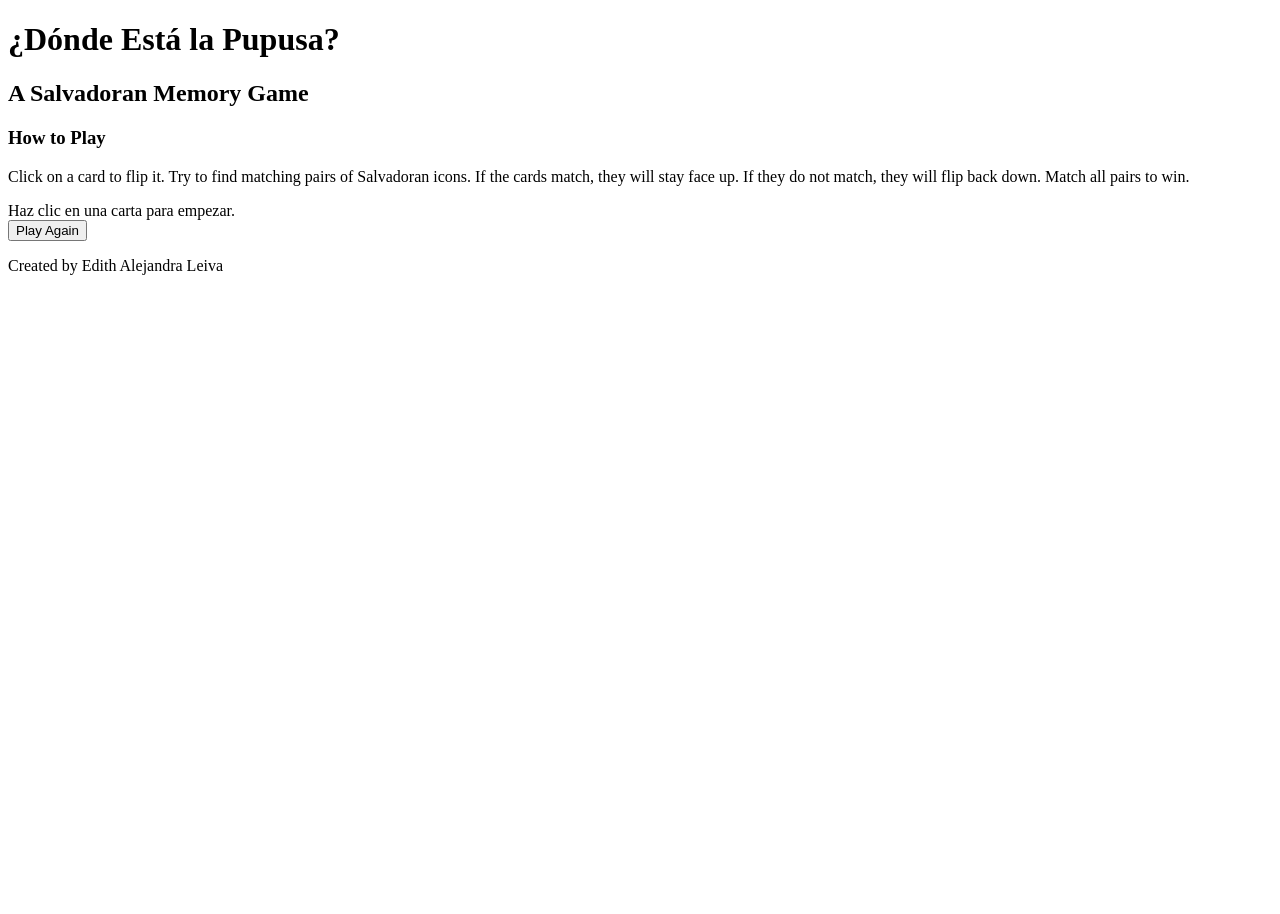
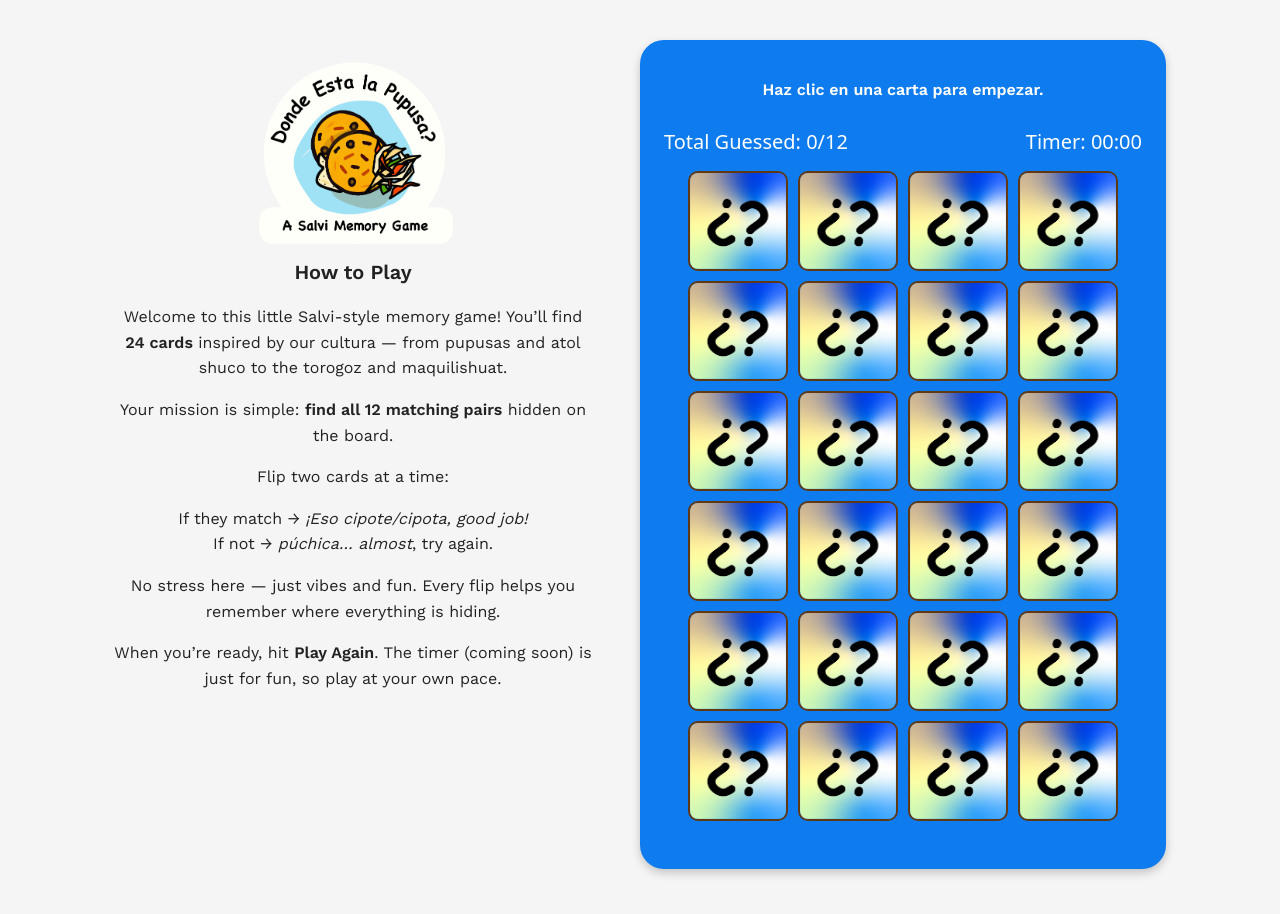
Before and after one commit to edithaleiva/browser-memory-game, a plain HTML site: page index.html in a window 1280 px wide. Before the commit the page ends 800 px from the top, so only its background shows below. Drawn offline with nearby package versions, Linux system fonts and the light colour scheme; a web font is replaced by a local one.

Commit message:
Add images and finalize memory game

```diff
--- a/app.js
+++ b/app.js
@@ -0,0 +1,275 @@
+// app.js
+// ¿Dónde Está la Pupusa? - A Salvadoran Memory Game
+
+/*-------------------------------- Constants --------------------------------*/
+
+// BASE_CARDS, MATCH_MESSAGES, MISMATCH_MESSAGES, WIN_MESSAGE
+// come from data.js
+
+
+/*---------------------------- State (Variables) ----------------------------*/
+
+// Deck of cards currently in play (after duplicating + shuffling)
+let deck = [];
+
+let firstSelectedCard = null;
+let secondSelectedCard = null;
+let matchedPairs = 0;
+let isBoardLocked = false;
+let isGameOver = false;
+let currentMessage = '';
+
+// timer state
+let secondsElapsed = 0;
+let timerInterval = null;
+let hasGameStarted = false;
+
+/*------------------------ Cached Element References ------------------------*/
+
+const boardEl = document.getElementById('board');
+const messageEl = document.getElementById('message');
+const playAgainBtn = document.getElementById('play-again');
+
+const guessedCountEl = document.getElementById('guessed-count');
+const totalPairsEl = document.getElementById('total-pairs');
+const timerEl = document.getElementById('timer');
+
+/*----------------------------- Event Listeners -----------------------------*/
+
+boardEl.addEventListener('click', handleBoardClick);
+playAgainBtn.addEventListener('click', init);
+
+/*-------------------------------- Functions --------------------------------*/
+
+// Initialize / reset the entire game
+function init() {
+  const duplicatedCards = BASE_CARDS.concat(BASE_CARDS);
+
+  deck = duplicatedCards.map((card, index) => {
+    return {
+      id: `${card.type}-${index}`,
+      type: card.type,
+      label: card.label,
+      imgSrc: card.imgSrc,
+      flipped: false,
+      matched: false,
+    };
+  });
+
+  shuffleArray(deck);
+
+  firstSelectedCard = null;
+  secondSelectedCard = null;
+  matchedPairs = 0;
+  isBoardLocked = false;
+  isGameOver = false;
+  currentMessage = 'Haz clic en una carta para empezar.';
+
+  // stats
+  totalPairsEl.textContent = BASE_CARDS.length;
+  guessedCountEl.textContent = matchedPairs;
+
+  // reset timer (but don't start it yet)
+  resetTimer();
+
+  // Hide play again button initially
+  playAgainBtn.style.display = 'none';
+
+  render();
+}
+
+// Render the current game state to the DOM
+function render() {
+  // Clear the board
+  boardEl.innerHTML = '';
+
+  // Render each card
+  deck.forEach((card) => {
+    const cardEl = document.createElement('div');
+    cardEl.classList.add('card');
+
+    // Store card id in a data attribute
+    cardEl.dataset.id = card.id;
+
+    // FRONT (flipped or matched)
+    if (card.flipped || card.matched) {
+      cardEl.classList.remove('card-back');
+      cardEl.classList.add('card-front');
+
+      const imgEl = document.createElement('img');
+      imgEl.src = card.imgSrc;
+      imgEl.alt = card.label;
+      cardEl.appendChild(imgEl);
+    }
+    // BACK (face down)
+    else {
+      cardEl.classList.remove('card-front');
+      cardEl.classList.add('card-back');
+
+      const backImg = document.createElement('img');
+      backImg.src = './images/card-back.png';
+      backImg.alt = 'card back';
+      cardEl.appendChild(backImg);
+    }
+
+    boardEl.appendChild(cardEl);
+  });
+
+  // ---- UPDATE MESSAGE + STATS EVERY RENDER ----
+  messageEl.textContent = currentMessage;
+
+  // this is the key line for "Total Guessed"
+  guessedCountEl.textContent = matchedPairs;
+  totalPairsEl.textContent = BASE_CARDS.length;
+
+  // ---- WIN CHECK ----
+  const totalPairs = BASE_CARDS.length;
+  if (matchedPairs === totalPairs) {
+    isGameOver = true;
+    currentMessage = WIN_MESSAGE;
+    messageEl.textContent = currentMessage;
+    playAgainBtn.style.display = 'inline-block';
+
+    // stop timer on win
+    clearInterval(timerInterval);
+    timerInterval = null;
+    hasGameStarted = false;
+  } else {
+    if (!isGameOver) {
+      playAgainBtn.style.display = 'none';
+    }
+  }
+}
+
+function handleBoardClick(event) {
+  // Find the nearest .card element, even if the img was clicked
+  const cardEl = event.target.closest('.card');
+
+  // If the click wasn't on a card at all, do nothing
+  if (!cardEl) return;
+
+  // If the board is locked (waiting for mismatch timeout), do nothing
+  if (isBoardLocked) return;
+
+  // Find the card in the deck using the data-id
+  const cardId = cardEl.dataset.id;
+  const clickedCard = deck.find((card) => card.id === cardId);
+
+  if (!clickedCard) return;
+
+  // Ignore if card already flipped or matched
+  if (clickedCard.flipped || clickedCard.matched) return;
+
+  // Flip the clicked card
+  clickedCard.flipped = true;
+
+  //Start timer on first flip
+  // Start timer on the very first flip
+  if (!hasGameStarted) {
+    hasGameStarted = true;
+    startTimer();
+  }
+
+  // If this is the first selection
+  if (!firstSelectedCard) {
+    firstSelectedCard = clickedCard;
+    currentMessage = 'Elegí otra carta para ver si hace juego.';
+    render();
+    return;
+  }
+
+  // Otherwise, this is the second selection
+  secondSelectedCard = clickedCard;
+  isBoardLocked = true; // lock the board while checking
+  render();
+
+  // Check for match
+  checkForMatch();
+}
+
+// Compare the two selected cards and handle match / mismatch
+function checkForMatch() {
+  if (!firstSelectedCard || !secondSelectedCard) {
+    isBoardLocked = false;
+    return;
+  }
+
+  if (firstSelectedCard.type === secondSelectedCard.type) {
+    // MATCH ✅
+    firstSelectedCard.matched = true;
+    secondSelectedCard.matched = true;
+
+    // increase pair count
+    matchedPairs += 1;
+
+    // Random match message
+    currentMessage = getRandomItem(MATCH_MESSAGES);
+
+    // Reset selection
+    firstSelectedCard = null;
+    secondSelectedCard = null;
+    isBoardLocked = false;
+
+    render();
+  } else {
+    // MISMATCH ❌
+    currentMessage = getRandomItem(MISMATCH_MESSAGES);
+    render();
+
+    // After a short delay, flip them back
+    setTimeout(() => {
+      firstSelectedCard.flipped = false;
+      secondSelectedCard.flipped = false;
+
+      firstSelectedCard = null;
+      secondSelectedCard = null;
+      isBoardLocked = false;
+
+      render();
+    }, 1000);
+  }
+}
+
+// Helper to shuffle an array in place (Fisher-Yates)
+function shuffleArray(arr) {
+  for (let i = arr.length - 1; i > 0; i--) {
+    const j = Math.floor(Math.random() * (i + 1));
+    const temp = arr[i];
+    arr[i] = arr[j];
+    arr[j] = temp;
+  }
+}
+
+// Helper to get a random item from an array
+function getRandomItem(arr) {
+  const index = Math.floor(Math.random() * Math.random() * arr.length);
+  return arr[index];
+}
+
+// Timer helpers
+function updateTimerDisplay() {
+  const minutes = String(Math.floor(secondsElapsed / 60)).padStart(2, '0');
+  const seconds = String(secondsElapsed % 60).padStart(2, '0');
+  timerEl.textContent = `${minutes}:${seconds}`;
+}
+
+function startTimer() {
+  if (timerInterval) return; // already running
+  timerInterval = setInterval(() => {
+    secondsElapsed++;
+    updateTimerDisplay();
+  }, 1000);
+}
+
+function resetTimer() {
+  clearInterval(timerInterval);
+  timerInterval = null;
+  secondsElapsed = 0;
+  hasGameStarted = false;
+  updateTimerDisplay();
+}
+
+/*----------------------------- Start the Game ------------------------------*/
+
+// Run init once when the page loads
+init();
--- /dev/null
+++ b/data.js
@@ -0,0 +1,85 @@
+// data.js
+// Card data for "¿Dónde Está la Pupusa?" memory game
+
+const BASE_CARDS = [
+  {
+    type: 'torogoz',
+    label: 'Torogoz',
+    imgSrc: './images/torogoz.png',
+  },
+  {
+    type: 'maquilishuat',
+    label: 'Maquilishuat',
+    imgSrc: './images/maquilishuat.png',
+  },
+  {
+    type: 'el-salvador',
+    label: 'El Salvador',
+    imgSrc: './images/el-salvador.png',
+  },
+  {
+    type: 'tamales-de-elote',
+    label: 'Tamales de Elote',
+    imgSrc: './images/tamales-de-elote.png',
+  },
+  {
+    type: 'garrobo',
+    label: 'Garrobo',
+    imgSrc: './images/garrobo.png',
+  },
+  {
+    type: 'flor-de-izote',
+    label: 'Flor de Izote',
+    imgSrc: './images/flor-de-izote.png',
+  },
+  {
+    type: 'barro-negro',
+    label: 'Barro Negro',
+    imgSrc: './images/barro-negro.png',
+  },
+  {
+    type: 'tamales-de-gallina',
+    label: 'Tamales de Gallina',
+    imgSrc: './images/tamales-de-gallina.png',
+  },
+  {
+    type: 'atol-shuco',
+    label: 'Atol Shuco',
+    imgSrc: './images/atol-shuco.png',
+  },
+  {
+    type: 'mango-verde',
+    label: 'Mango Verde',
+    imgSrc: './images/mango-verde.png',
+  },
+  {
+    type: 'casa-de-adobo',
+    label: 'Casa de Adobo',
+    imgSrc: './images/casa-de-adobo.png',
+  },
+  {
+    type: 'pupusas',
+    label: 'Pupusas',
+    imgSrc: './images/pupusas.png',
+  },
+];
+
+// Funny phrases when the player finds a match
+const MATCH_MESSAGES = [
+  'Eso cipote/cipota, good job.',
+  'Vaya pues, encontraste un par.',
+  'Púchica, qué suerte la tuya.',
+  'Ahí va agarrando ritmo la cosa.',
+];
+
+// Funny phrases when the player misses
+const MISMATCH_MESSAGES = [
+  'Casi, casi… try again.',
+  'Ni modo, así es la vida.',
+  'Te faltó un poquito, cipote/cipota.',
+  'Esa no era. Probá otra vez.',
+];
+
+// Win message
+const WIN_MESSAGE =
+  'Ganaste. Ya encontraste todas las parejitas y recuerdos Salvi.';
--- a/index.html
+++ b/index.html
@@ -2,45 +2,82 @@
 <html lang="en">
   <head>
     <meta charset="UTF-8" />
-    <title>¿Dónde Está la Pupusa? - A Salvadoran Memory Game</title>
-    <meta name="viewport" content="width=device-width, initial-scale=1.0" />
+    <title>Donde Esta la Pupusa?</title>
+
+    <!-- Google Fonts -->
+    <link
+      href="https://fonts.googleapis.com/css2?family=Sour+Gummy:wght@300;400;500;600;700&family=Work+Sans:wght@300;400;500;600&display=swap"
+      rel="stylesheet"
+    />
+
     <link rel="stylesheet" href="./style.css" />
   </head>
   <body>
-    <header>
-      <h1>¿Dónde Está la Pupusa?</h1>
-      <h2>A Salvadoran Memory Game</h2>
-    </header>
+    <main class="layout">
+      <!-- LEFT: Instructions -->
+      <section id="instructions">
+        <img
+  src="./images/pupusa-header.png"
+  alt="Pupusa illustration"
+  class="instructions-img"
+/>
+        <h2>How to Play</h2>
 
-    <main>
-      <section id="instructions">
-        <h3>How to Play</h3>
         <p>
-          Click on a card to flip it. Try to find matching pairs of Salvadoran
-          icons. If the cards match, they will stay face up. If they do not
-          match, they will flip back down. Match all pairs to win.
+          Welcome to this little Salvi-style memory game! You’ll find
+          <strong>24 cards</strong> inspired by our cultura — from pupusas and
+          atol shuco to the torogoz and maquilishuat.
+        </p>
+
+        <p>
+          Your mission is simple: <strong>find all 12 matching pairs</strong>
+          hidden on the board.
+        </p>
+
+        <p>Flip two cards at a time:</p>
+
+        <p>
+          If they match → <em>¡Eso cipote/cipota, good job!</em><br />
+          If not → <em>púchica… almost</em>, try again.
+        </p>
+
+        <p>
+          No stress here — just vibes and fun. Every flip helps you remember
+          where everything is hiding.
+        </p>
+
+        <p>
+          When you’re ready, hit <strong>Play Again</strong>. The timer (coming
+          soon) is just for fun, so play at your own pace.
         </p>
       </section>
 
-      <section id="game-container">
-        <div id="message">
-          Haz clic en una carta para empezar.
-        </div>
+      <!-- RIGHT: Game Panel -->
+      <section id="game-panel">
 
-        <div id="board">
-          <!-- Cards will be rendered here by JavaScript -->
-        </div>
+  <p id="message" class="game-message">
+  Haz clic en una carta para empezar.
+</p>
 
-        <button id="play-again" type="button">
-          Play Again
-        </button>
-      </section>
+
+  <div id="game-header">
+    <div class="stat">
+      Total Guessed:
+      <span id="guessed-count">0</span>/<span id="total-pairs">12</span>
+    </div>
+    <div class="stat">
+      Timer:
+      <span id="timer">00:00</span>
+    </div>
+  </div>
+
+  <div id="board"></div>
+
+  <button id="play-again" type="button">Play Again</button>
+
+</section>
+
     </main>
-
-    <footer>
-      <p>Created by Edith Alejandra Leiva</p>
-    </footer>
-
     <script src="./data.js"></script>
     <script src="./app.js"></script>
   </body>
--- a/style.css
+++ b/style.css
@@ -0,0 +1,276 @@
+/* General layout */
+/* ===== Base ===== */
+
+body {
+  margin: 0;
+  padding: 0;
+  background-color: #faeec3; /* cream */
+  color: #603813; /* brown */
+  font-family: "Sour Gummy", system-ui, -apple-system, BlinkMacSystemFont,
+    "Segoe UI", sans-serif;
+}
+
+main.layout {
+  max-width: 1100px;
+  margin: 40px auto;
+  padding: 0 24px 40px;
+  display: flex;
+  gap: 48px;
+  align-items: flex-start;
+}
+
+.game-message {
+  font-family: "Work Sans", system-ui, sans-serif;
+  font-size: 22px;
+  font-weight: 600;
+  color: #fffffa;        /* off-white on blue */
+  text-align: center;
+  margin: 0 0 20px;
+  line-height: 1.3;
+}
+
+/* ===== Instructions (left column) ===== */
+
+.instructions-img {
+  width: 200px;               /* adjust size */
+  display: block;
+  margin: 0 auto 12px;        /* centers it above the title */
+  border-radius: 12px;        /* optional: soften corners */
+}
+
+#instructions {
+  flex: 1;
+  font-family: "Work Sans", system-ui, sans-serif;
+  font-size: 16px;
+  line-height: 1.6;
+}
+
+#instructions h2 {
+  margin-top: 0;
+  margin-bottom: 16px;
+  font-family: "Work Sans", system-ui, sans-serif;
+  font-size: 20px;
+}
+
+/* ===== Game Panel (right column) ===== */
+
+#game-panel {
+  flex: 1;
+  background-color: #0e7bee; /* blue */
+  border-radius: 24px;
+  padding: 24px 24px 32px;
+  color: #fffffa; /* off-white for text on blue */
+  text-align: center;
+  box-shadow: 0 4px 10px rgba(0, 0, 0, 0.2);
+}
+
+.game-title {
+  margin: 0 0 16px;
+  font-size: 40px;
+}
+
+/* header row: guesses + timer */
+
+#game-header {
+  display: flex;
+  justify-content: space-between;
+  margin-bottom: 16px;
+  font-size: 20px;
+}
+
+#game-header .stat {
+  font-weight: 500;
+}
+
+/* ===== Board + cards ===== */
+
+#board {
+  display: grid;
+  grid-template-columns: repeat(4, 100px);
+  gap: 10px;
+  justify-content: center;
+  margin: 0 auto 16px;
+}
+
+.card {
+  width: 100px;
+  height: 100px;
+  border-radius: 10px;
+  overflow: hidden;
+  cursor: pointer;
+  display: flex;
+  align-items: center;
+  justify-content: center;
+  border: 2px solid #603813; /* brown */
+  box-sizing: border-box;
+  transition: transform 0.15s ease, box-shadow 0.15s ease;
+}
+
+.card:hover {
+  transform: translateY(-2px);
+  box-shadow: 0 4px 8px rgba(0, 0, 0, 0.2);
+}
+
+/* front/back markers for JS – visuals come mostly from images */
+
+.card-front {
+}
+
+.card-back {
+}
+
+/* Make images fill the card */
+
+.card img {
+  width: 100%;
+  height: 100%;
+  object-fit: cover;
+  display: block;
+}
+
+/* ===== Message + button ===== */
+
+#message {
+  min-height: 24px;
+  margin: 4px 0 16px;
+  font-size: 14px;
+}
+
+#play-again {
+  padding: 8px 24px;
+  font-size: 16px;
+  font-family: "Sour Gummy", system-ui, sans-serif;
+  background-color: #faeec3; /* cream */
+  color: #603813; /* brown */
+  border: none;
+  border-radius: 999px;
+  cursor: pointer;
+  box-shadow: 0 3px 6px rgba(0, 0, 0, 0.25);
+  transition: transform 0.15s ease, box-shadow 0.15s ease,
+    background-color 0.15s ease;
+}
+
+#play-again:hover {
+  transform: translateY(-1px);
+  box-shadow: 0 5px 10px rgba(0, 0, 0, 0.3);
+}
+
+/* ===== Responsive: stack columns on small screens ===== */
+
+@media (max-width: 900px) {
+  main.layout {
+    flex-direction: column;
+  }
+
+  #game-panel {
+    width: 100%;
+  }
+}
+
+* {
+  box-sizing: border-box;
+}
+
+body {
+  margin: 0;
+  padding: 0;
+  font-family: system-ui, -apple-system, BlinkMacSystemFont, "Segoe UI", sans-serif;
+  background-color: #f5f5f5;
+  color: #222;
+}
+
+header,
+footer {
+  text-align: center;
+  padding: 16px;
+}
+
+main {
+  max-width: 900px;
+  margin: 0 auto 40px auto;
+  padding: 0 16px 32px 16px;
+}
+
+/* Instructions */
+
+#instructions {
+  margin-bottom: 16px;
+  max-width: 600px;
+  margin: 0 auto 16px auto;
+  text-align: center;
+}
+
+/* Game container */
+
+#game-container {
+  text-align: center;
+}
+
+/* Message area */
+
+#message {
+  margin: 16px auto 24px auto;
+  font-size: 1rem;
+  min-height: 1.5em;
+}
+
+/* Board and cards */
+
+#board {
+  display: grid;
+  grid-template-columns: repeat(4, 100px);
+  gap: 10px;
+  justify-content: center;
+  margin: 0 auto 16px;
+}
+
+.card {
+  width: 100px;         /* adjust later if needed */
+  height: 100px;
+  border-radius: 10px;
+  overflow: hidden;
+  cursor: pointer;
+  display: flex;
+  align-items: center;
+  justify-content: center;
+  border: 2px solid #603813; /* your brown border */
+  box-sizing: border-box;
+}
+
+.card:hover {
+  transform: translateY(-2px);
+  box-shadow: 0 4px 8px rgba(0, 0, 0, 0.2);
+}
+
+/* Front / back states */
+.card img {
+  width: 100%;
+  height: 100%;
+  object-fit: cover;
+  display: block;
+}
+
+.card-front {
+  /* Keeping just the class for logic — visuals come from the image */
+}
+
+.card-back {
+  /* Same here — logic only */
+}
+
+/* Play Again button */
+
+#play-again {
+  padding: 8px 16px;
+  font-size: 1rem;
+  border-radius: 6px;
+  border: none;
+  cursor: pointer;
+  background-color: #c26a1b;
+  color: white;
+  display: none; /* JS will toggle this */
+}
+
+#play-again:hover {
+  opacity: 0.9;
+}
```
Also changed, not shown: images/atol-shuco.png (added), images/barro-negro.png (added), images/card-back.png (added), images/casa-de-adobo.png (added), images/el-salvador.png (added), images/flor-de-izote.png (added), images/garrobo.png (added), images/mango-verde.png (added), images/maquilishuat.png (added), images/pupusa-header.png (added), images/pupusas.png (added), images/tamales-de-elote.png (added), images/tamales-de-gallina.png (added), images/torogoz.png (added).
